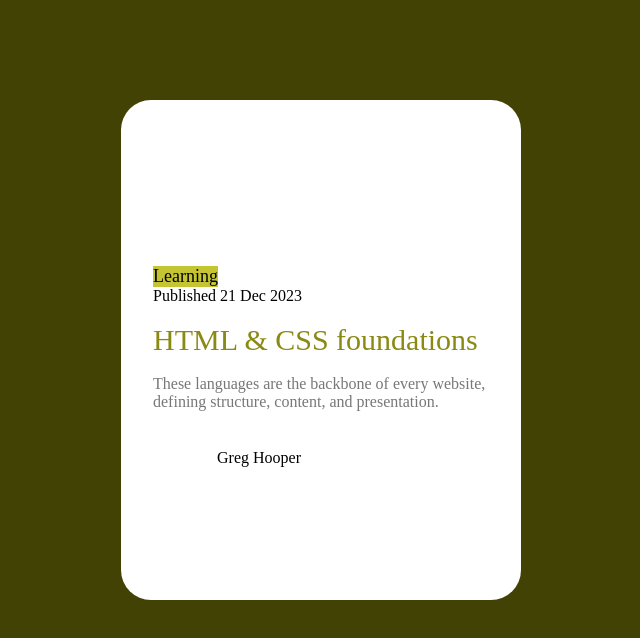
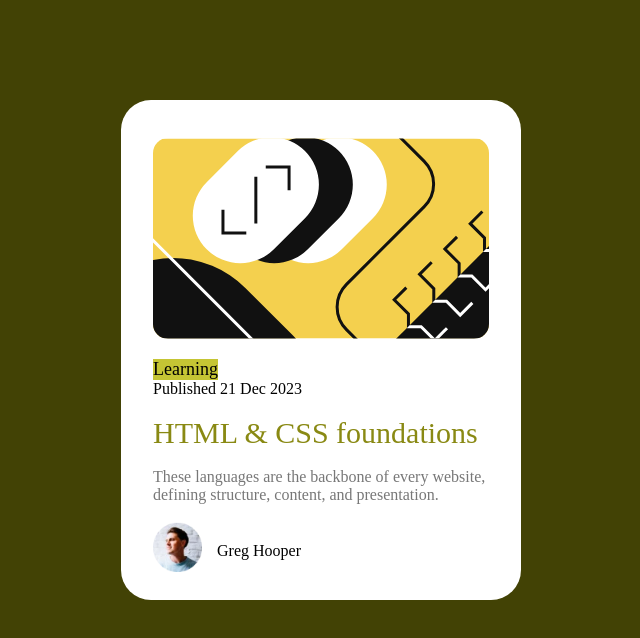
Before and after one commit to NadiaMostafa45/HTML-CSS-foundations, a plain HTML site: page index.html in a window 1280 px wide. Shown: the whole page, without its empty margins (319-959 px from the left). Drawn offline with Linux system fonts and the light colour scheme.

Commit message:
Update index.html

```diff
--- a/index.html
+++ b/index.html
@@ -4,7 +4,7 @@
   <meta charset="UTF-8">
   <meta name="viewport" content="width=device-width, initial-scale=1.0"> <!-- displays site properly based on user's device -->
 
-  <link rel="icon" type="image/png" sizes="32x32" href="./asserts/images/favicon-32x32.png">
+  <link rel="icon" type="image/png" sizes="32x32" href="./assets/images/favicon-32x32.png">
 
   <title>Frontend Mentor | Blog preview card</title>
 
@@ -13,7 +13,7 @@
 <body>
   <div class="all">
     <div class="contant">
-<img src="asserts/images/illustration-article.svg" alt="" class="im">
+<img src="assets/images/illustration-article.svg" alt="" class="im">
 <div class="text">
 
   <p class="learn">Learning</p>
@@ -28,7 +28,7 @@
   These languages are the backbone of every website, defining structure, content, and presentation.
 </p>
 <br>
-<img  class="imim" src="asserts/images/image-avatar.webp" alt="">
+<img  class="imim" src="assets/images/image-avatar.webp" alt="">
  <p class="pim"> Greg Hooper</p>
 </div>
 </div>
```
